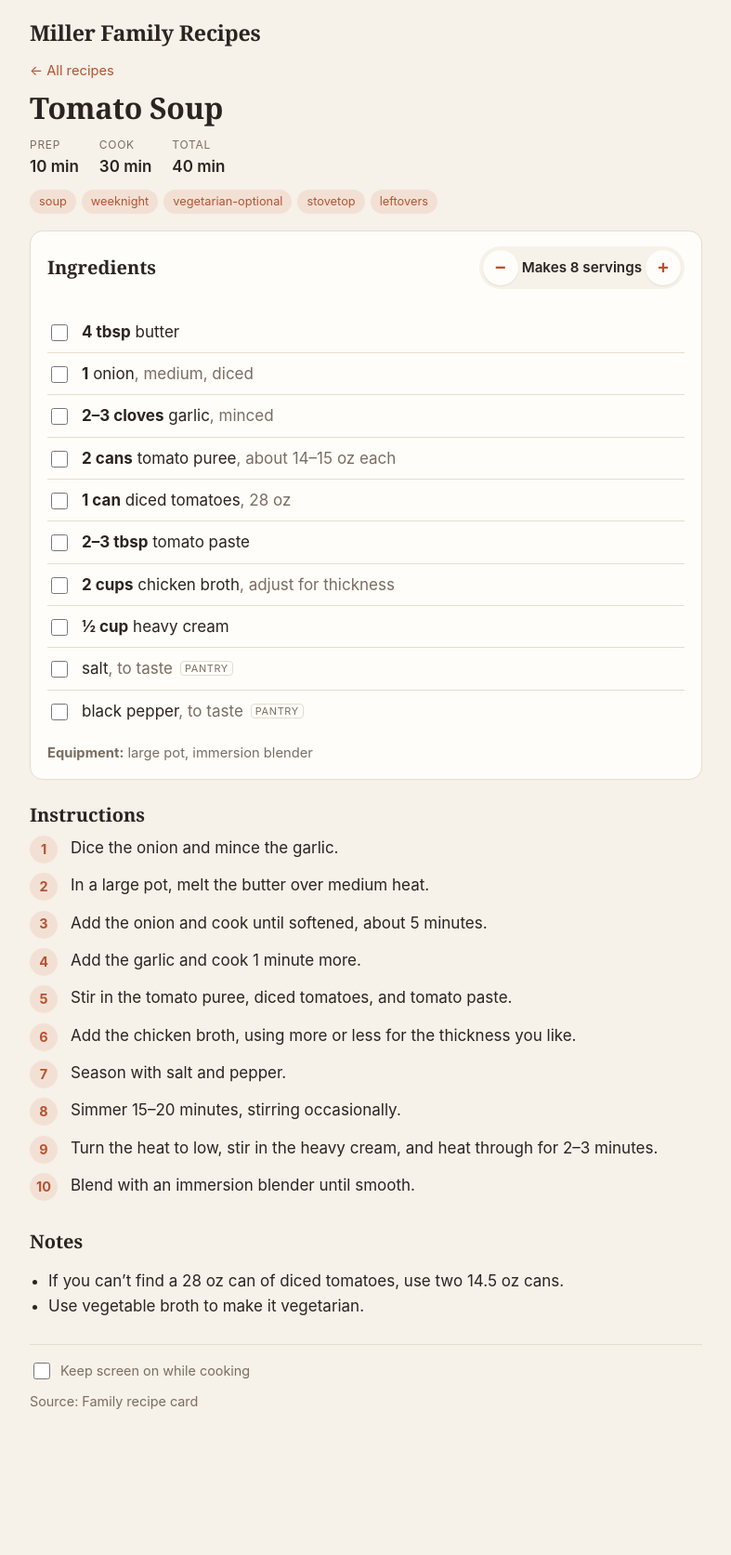
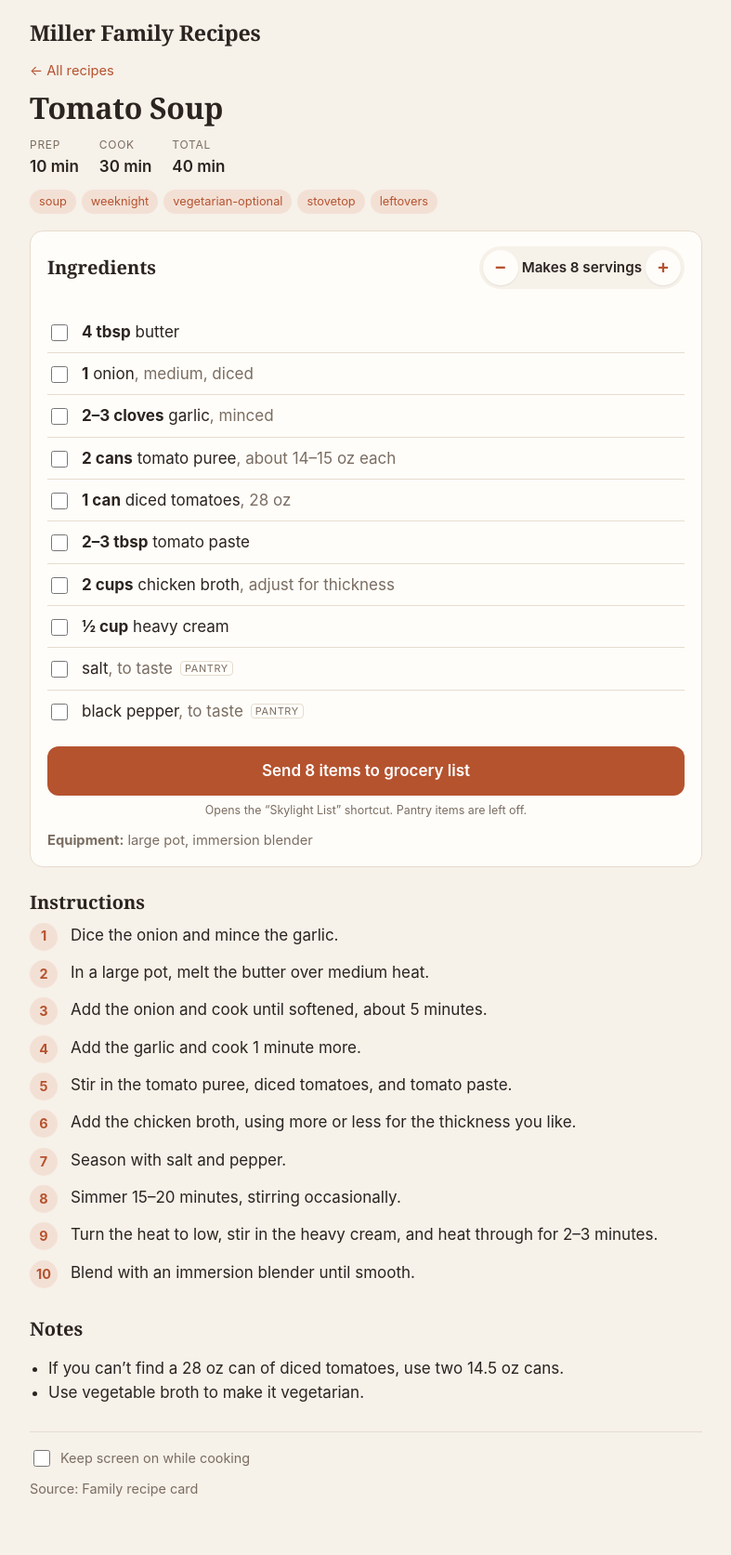
Before and after one commit to jacenmiller-lab/recipes, a Jekyll site: the page built from _recipes/tomato-soup.md, in a window 1280 px wide. Shown: the whole page at 93% size, without its empty margins (246-1033 px from the left). Built offline with Jekyll 4.4.1, drawn with Linux system fonts in a browser that asks for light colours; before the commit the page ends 1579 px from its top, so only the background shows below that.

Commit message:
Add Send to grocery list button (hands list to the Skylight List shortcut)
Co-Authored-By: Claude Opus 5.5 <noreply@anthropic.com>
Claude-Session: https://claude.ai/code/session_01179yrXXFaziwLa4znQnrEQ

```diff
--- a/_config.yml
+++ b/_config.yml
@@ -1,5 +1,8 @@
 title: Miller Family Recipes
 description: Our family recipe box
+# iPhone Shortcut that receives the grocery list (one item per line)
+grocery_shortcut: "Skylight List"
+
 baseurl: "/recipes"
 url: "https://jacenmiller-lab.github.io"
 
--- a/_layouts/recipe.html
+++ b/_layouts/recipe.html
@@ -29,6 +29,8 @@ layout: default
     <div id="variation-tabs" class="tabs" role="tablist"></div>
     <ul id="ingredient-list" class="ing-list"></ul>
     <p id="scale-note" class="scale-note"></p>
+    <a id="send-grocery" class="send-btn" href="#">Send to grocery list</a>
+    <p class="send-hint">Opens the “{{ site.grocery_shortcut | default: 'Skylight List' }}” shortcut. Pantry items are left off.</p>
     {% if page.equipment %}
     <p class="equipment"><strong>Equipment:</strong> {{ page.equipment | join: ", " }}</p>
     {% endif %}
@@ -55,7 +57,8 @@ layout: default
   "step": {{ page.scale_step | jsonify }},
   "ingredients": {{ page.ingredients | jsonify }},
   "variations": {{ page.variations | jsonify }},
-  "sections": {{ page.sections | jsonify }}
+  "sections": {{ page.sections | jsonify }},
+  "shortcut": {{ site.grocery_shortcut | default: "Skylight List" | jsonify }}
 }
 </script>
 <script src="{{ '/assets/scale.js' | relative_url }}"></script>
--- a/assets/recipe.js
+++ b/assets/recipe.js
@@ -55,6 +55,7 @@
     label.textContent = "Makes " + S.fmt(current) + " " + S.plural(unitName, current);
     list.innerHTML = "";
     var anyRounded = false;
+    var grocery = [];
 
     var groups = (data.sections && data.sections.length) ? data.sections : [{ name: "", ingredients: variations[active].ingredients }];
     groups.forEach(function (g) {
@@ -69,6 +70,10 @@
       txt.appendChild(document.createTextNode((r.amount ? " " : "") + r.item));
       if (r.note) txt.appendChild(el("span", "note", ", " + r.note));
       if (r.rounded) { txt.appendChild(el("span", "flag", " (rounded up)")); anyRounded = true; }
+      if (!r.pantry && r.item) {
+        var name = r.item.charAt(0).toUpperCase() + r.item.slice(1);
+        grocery.push(r.amount ? name + " — " + r.amount + (r.unit ? " " + r.unit : "") : name);
+      }
       li.appendChild(txt);
       li.addEventListener("click", function (e) { if (e.target !== box) box.checked = !box.checked; li.classList.toggle("done", box.checked); });
       box.addEventListener("change", function () { li.classList.toggle("done", box.checked); });
@@ -80,6 +85,17 @@
     if (Math.abs(factor - 1) > 1e-9) msgs.push("Scaled from the original (" + S.fmt(baseQty) + " " + S.plural(unitName, baseQty) + "). Cook times don't change.");
     if (anyRounded) msgs.push("Whole items are rounded up.");
     note.textContent = msgs.join(" ");
+    updateSend(grocery);
+  }
+
+  // Hand the list to the iPhone Shortcut, one item per line. The Shortcut holds the Skylight credentials.
+  var sendBtn = document.getElementById("send-grocery");
+  function updateSend(items) {
+    if (!sendBtn) return;
+    sendBtn.href = "shortcuts://run-shortcut?name=" + encodeURIComponent(data.shortcut || "Skylight List") +
+      "&input=text&text=" + encodeURIComponent(items.join("\n"));
+    sendBtn.textContent = "Send " + items.length + " item" + (items.length === 1 ? "" : "s") + " to grocery list";
+    sendBtn.classList.toggle("disabled", !items.length);
   }
 
   document.querySelectorAll(".scaler button").forEach(function (b) {
--- a/assets/style.css
+++ b/assets/style.css
@@ -92,6 +92,13 @@ main { max-width: 760px; margin: 0 auto; padding: 0 18px 60px; }
 .ing-list li.done .ing-text { text-decoration: line-through; color: var(--muted); }
 .scale-note { color: var(--muted); font-size: 0.85rem; margin: 8px 0 0; }
 .scale-note:empty { display: none; }
+.send-btn {
+  display: block; margin: 16px 0 6px; padding: 13px 16px; border-radius: 12px; text-align: center;
+  background: var(--accent); color: #fff; font-weight: 600; text-decoration: none;
+}
+.send-btn:active { transform: scale(.98); }
+.send-btn.disabled { opacity: .45; pointer-events: none; }
+.send-hint { margin: 0; font-size: 0.78rem; color: var(--muted); text-align: center; }
 .equipment { margin: 12px 0 0; font-size: 0.92rem; color: var(--muted); }
 
 .method { margin-top: 26px; }
@@ -113,7 +120,7 @@ main { max-width: 760px; margin: 0 auto; padding: 0 18px 60px; }
 .source { margin: 10px 0 0; }
 
 @media print {
-  .site-header, .back, .scaler button, .tabs, .recipe-foot .wake, .ing-list input { display: none !important; }
+  .site-header, .back, .scaler button, .send-btn, .send-hint, .tabs, .recipe-foot .wake, .ing-list input { display: none !important; }
   body { background: #fff; }
   .card { border: 0; padding: 0; }
 }
```
